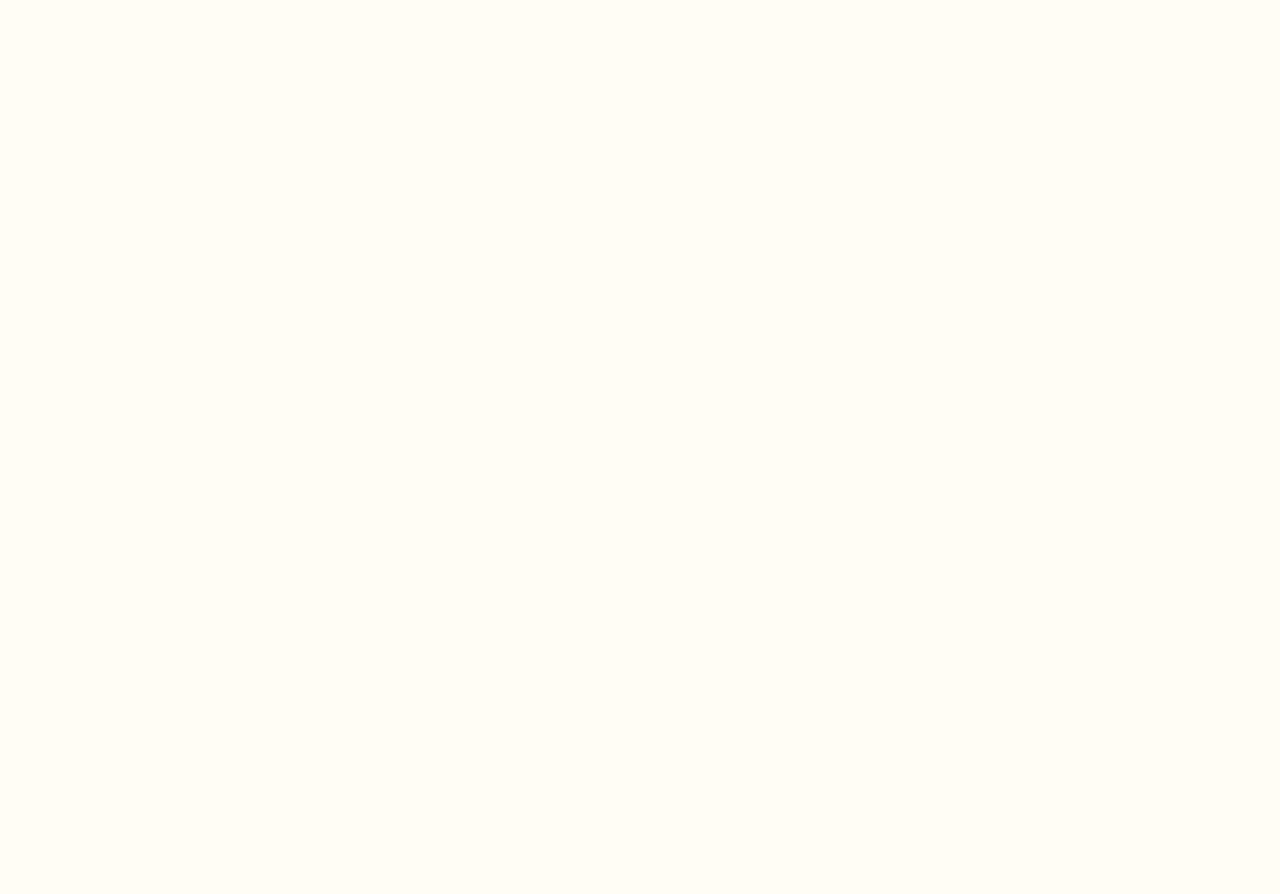
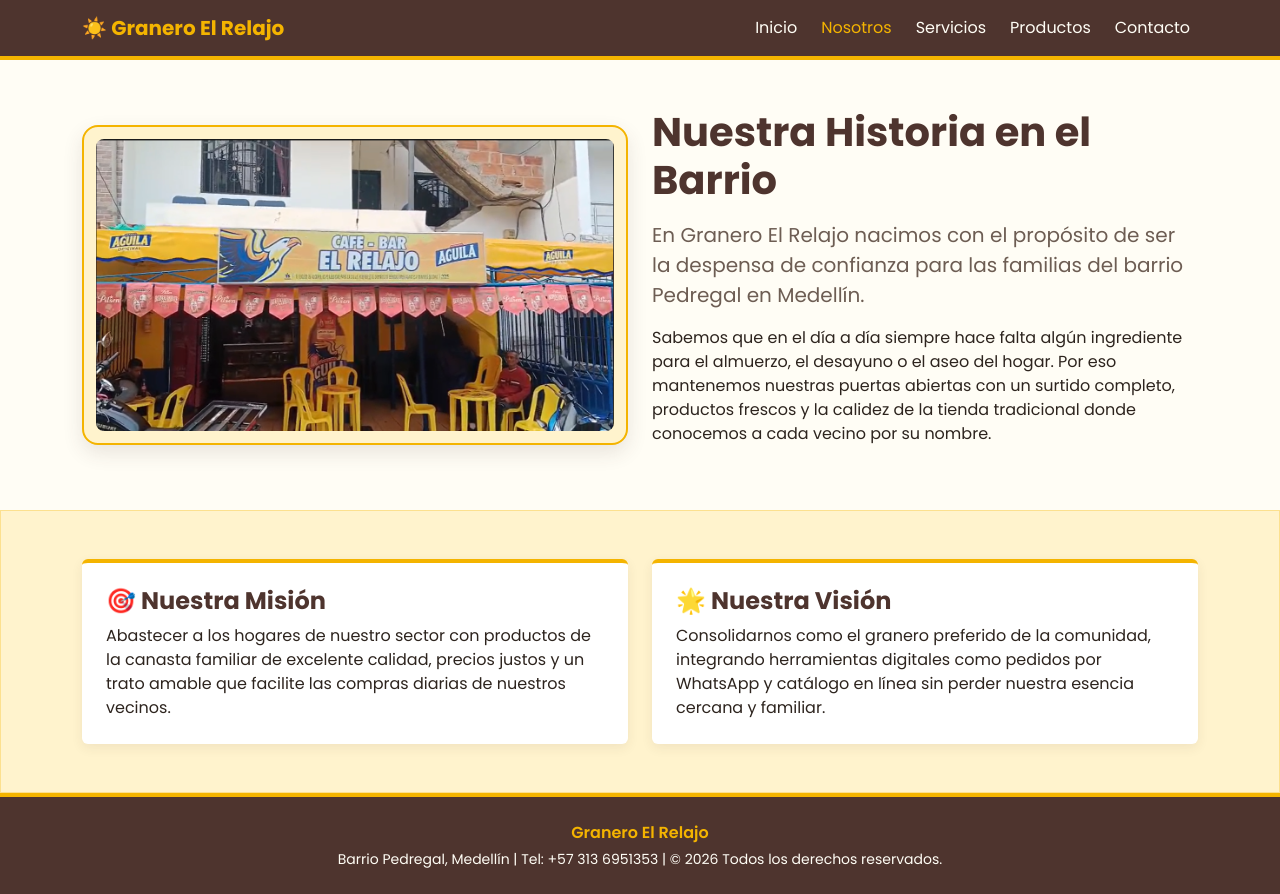
Before and after one commit to MiguelAngelOsorno/proyecto-web-los-Aprendices-De-Negro, a plain HTML site: page nosotros.html in a window 1280 px wide. Before the commit the page ends 800 px from the top, so only its background shows below. Drawn offline with nearby package versions, Linux system fonts and the light colour scheme.

Commit message:
Acualización de archivo nosotros terminado

```diff
--- a/nosotros.html
+++ b/nosotros.html
@@ -9,7 +9,73 @@
     <link rel="stylesheet" href="css/style.css">
 </head>
 <body class="tema-relajo d-flex flex-column min-vh-100">
+    <nav class="navbar navbar-expand-md navbar-dark navbar-relajo sticky-top">
+        <div class="container">
+            <a class="navbar-brand" href="index.html">☀️ Granero El Relajo</a>
+            <button class="navbar-toggler" type="button" data-bs-toggle="collapse" data-bs-target="#menuPrincipal" aria-controls="menuPrincipal" aria-expanded="false" aria-label="Alternar navegación">
+                <span class="navbar-toggler-icon"></span>
+            </button>
+            <div class="collapse navbar-collapse" id="menuPrincipal">
+                <ul class="navbar-nav ms-auto gap-md-2">
+                    <li class="nav-item"><a class="nav-link" href="index.html">Inicio</a></li>
+                    <li class="nav-item"><a class="nav-link active" href="nosotros.html">Nosotros</a></li>
+                    <li class="nav-item"><a class="nav-link" href="servicios.html">Servicios</a></li>
+                    <li class="nav-item"><a class="nav-link" href="productos.html">Productos</a></li>
+                    <li class="nav-item"><a class="nav-link" href="contacto.html">Contacto</a></li>
+                </ul>
+            </div>
+        </div>
+    </nav>
 
+    <main class="flex-grow-1">
+        <section class="py-5">
+            <div class="container">
+                <div class="row align-items-center g-4">
+                    <div class="col-12 col-md-6">
+                        <div class="marco-imagen-hero">
+                            <img src="img/negocio.png" alt="Estanterías surtidas del Granero El Relajo en el barrio Pedregal" class="img-fluid rounded-3">
+                        </div>
+                    </div>
+                    <div class="col-12 col-md-6">
+                        <h1 class="fw-bold titulo-marca mb-3">Nuestra Historia en el Barrio</h1>
+                        <p class="lead texto-suave-marca">
+                            En <strong>Granero El Relajo</strong> nacimos con el propósito de ser la despensa de confianza para las familias del barrio Pedregal en Medellín.
+                        </p>
+                        <p>
+                            Sabemos que en el día a día siempre hace falta algún ingrediente para el almuerzo, el desayuno o el aseo del hogar. Por eso mantenemos nuestras puertas abiertas con un surtido completo, productos frescos y la calidez de la tienda tradicional donde conocemos a cada vecino por su nombre.
+                        </p>
+                    </div>
+                </div>
+            </div>
+        </section>
+<!-- Nuestra mision - Equipo recuerden que hacen falta las otras paginas por hacer -->
+
+        <section class="py-5 superficie-marca">
+            <div class="container">
+                <div class="row g-4">
+                    <div class="col-12 col-md-6">
+                        <div class="card h-100 tarjeta-marca border-0 p-4">
+                            <h2 class="h4 fw-bold titulo-marca">🎯 Nuestra Misión</h2>
+                            <p class="mb-0">Abastecer a los hogares de nuestro sector con productos de la canasta familiar de excelente calidad, precios justos y un trato amable que facilite las compras diarias de nuestros vecinos.</p>
+                        </div>
+                    </div>
+                    <div class="col-12 col-md-6">
+                        <div class="card h-100 tarjeta-marca border-0 p-4">
+                            <h2 class="h4 fw-bold titulo-marca">🌟 Nuestra Visión</h2>
+                            <p class="mb-0">Consolidarnos como el granero preferido de la comunidad, integrando herramientas digitales como pedidos por WhatsApp y catálogo en línea sin perder nuestra esencia cercana y familiar.</p>
+                        </div>
+                    </div>
+                </div>
+            </div>
+        </section>
+    </main>
+
+    <footer class="py-4 footer-relajo text-center mt-auto">
+        <div class="container">
+            <p class="mb-1 fw-semibold" style="color: var(--color-primario);">Granero El Relajo</p>
+            <p class="mb-0 small">Barrio Pedregal, Medellín | Tel: +57 313 6951353 | © 2026 Todos los derechos reservados.</p>
+        </div>
+    </footer>
 
     <script src="https://cdn.jsdelivr.net/npm/bootstrap@5.3.3/dist/js/bootstrap.bundle.min.js"></script>
 </body>
```
